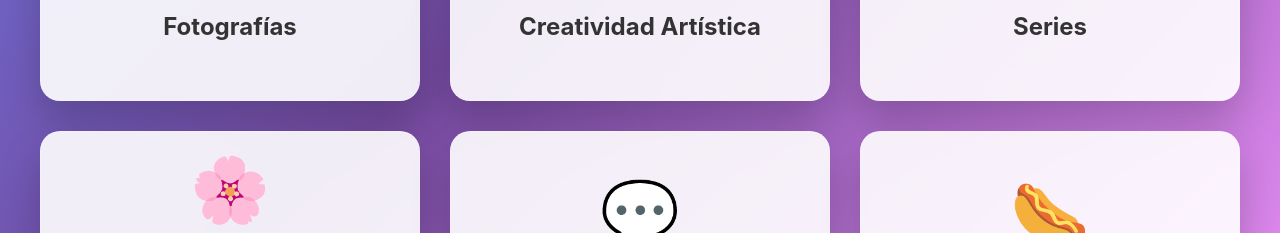
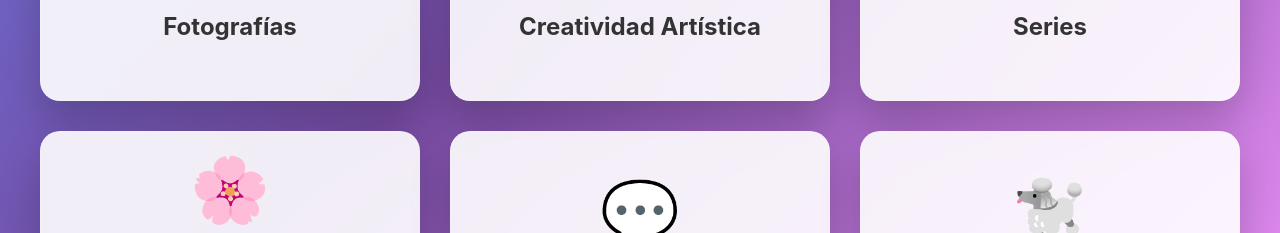
Before and after one commit to RaizorCap/Lumine, a plain HTML site: page Parte2/DestacandeTi.html in a window 1280 px wide. Shown: the part 692-925 px from the top of the page. Drawn offline with Linux system fonts and the light colour scheme.

Commit message:
Update DestacandeTi.html

```diff
--- a/Parte2/DestacandeTi.html
+++ b/Parte2/DestacandeTi.html
@@ -147,7 +147,7 @@
             <div class="flip-card" data-card="animales">
                 <div class="flip-card-inner">
                     <div class="flip-card-front">
-                        <div class="card-icon">🌭</div>
+                        <div class="card-icon">🐩</div>
                         <h3>Animales</h3>
                     </div>
                     <div class="flip-card-back">
```
